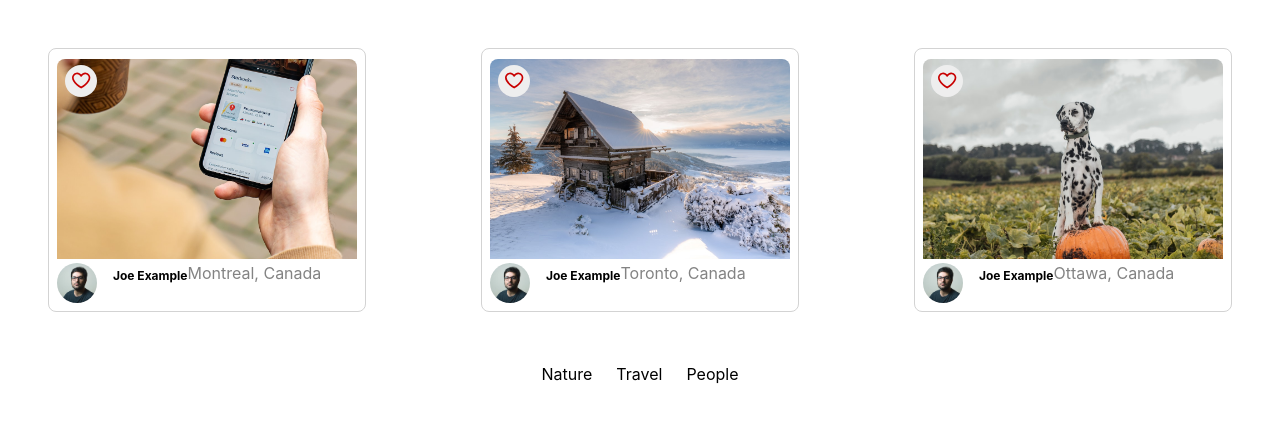
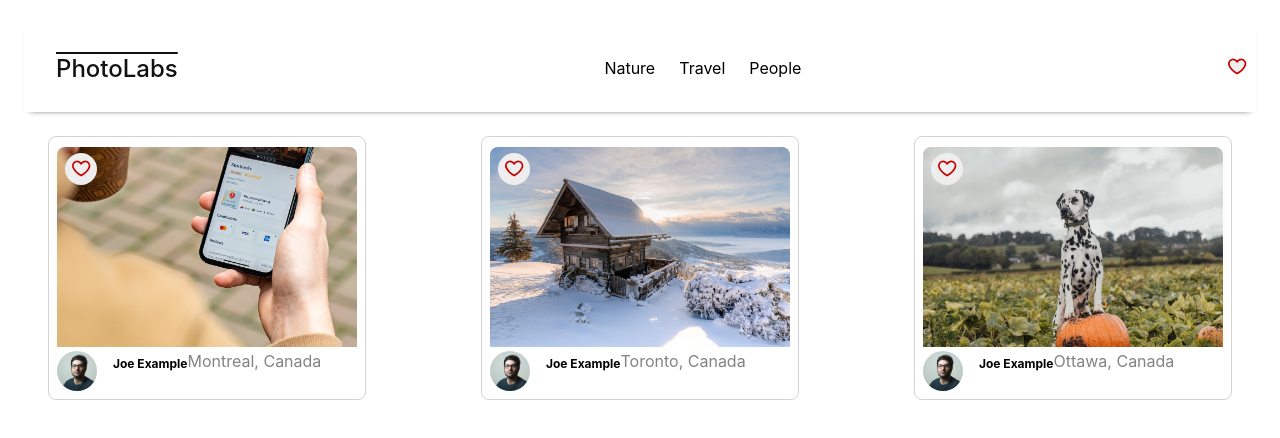
Before and after one commit to Charlisteketee/PhotoLabs, a React (Create React App) app in the folder frontend/: page / in a window 1280 px wide. Shown: the top 438 px of the page. Built offline with nearby package versions, Linux system fonts and the light colour scheme; the HTML template or start-up script is replaced by a standard one.

Commit message:
Navigation bar

```diff
--- a/frontend/src/App.jsx
+++ b/frontend/src/App.jsx
@@ -1,16 +1,16 @@
 import React from 'react';
 
- // import PhotoListItem from './components/PhotoListItem';
 import PhotoList from './components/PhotoList';
-//  import TopicListItem from 'components/TopicListItem';
 import TopicList from 'components/TopicList';
+import TopNavigation from 'components/TopNavigationBar';
 import './App.scss';
 
 const App = () => (
   <div className="App">
     {/* { Array.from(Array(3)).map((_, index) => <PhotoListItem key={index}/>) } */}
+    <TopNavigation />
+    {/* <TopicList /> */}
     <PhotoList/>
-     <TopicList />
   </div>
 )
 
--- a/frontend/src/components/TopNavigationBar.jsx
+++ b/frontend/src/components/TopNavigationBar.jsx
@@ -1,11 +1,16 @@
 import React from 'react';
 
 import '../styles/TopNavigationBar.scss'
+import TopicList from './TopicList';
+import FavIcon from './FavIcon';
+import FavBadge from './FavBadge';
 
 const TopNavigation = () => {
   return (
     <div className="top-nav-bar">
       <span className="top-nav-bar__logo">PhotoLabs</span>
+      <TopicList />
+      <FavBadge />
     </div>
   )
 }
--- a/frontend/src/components/TopicListItem.jsx
+++ b/frontend/src/components/TopicListItem.jsx
@@ -4,10 +4,10 @@
 
 
 
-const TopicListItem = (props) => {
+const TopicListItem = ( {topic}) => {
   return (
     <div className="topic-list__item">
-      <p>{props.topic.title}</p>
+      <p>{topic.title}</p>
     </div>
   );
 };
```
Lines whose indentation alone changed are shown as unchanged.
